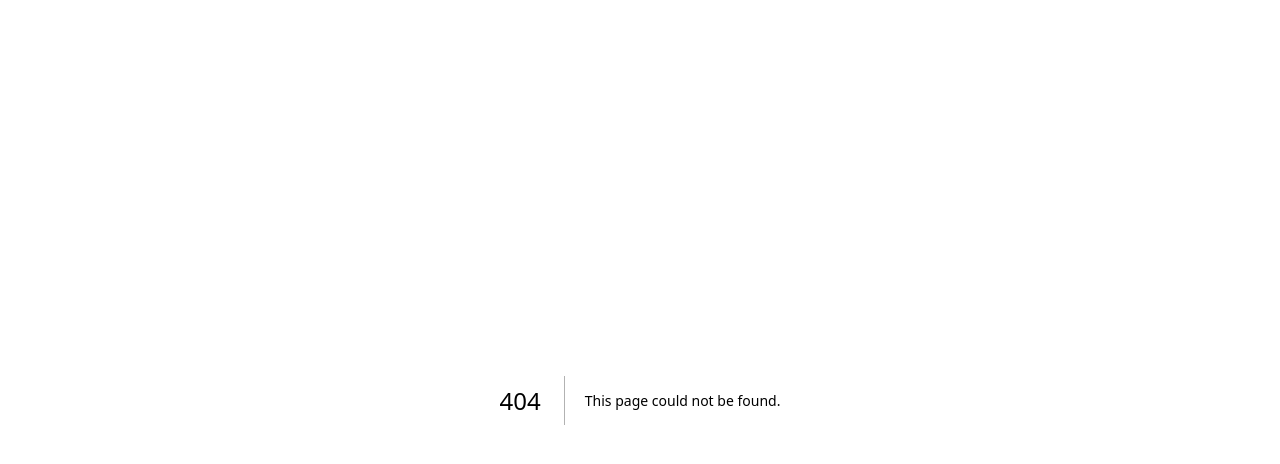
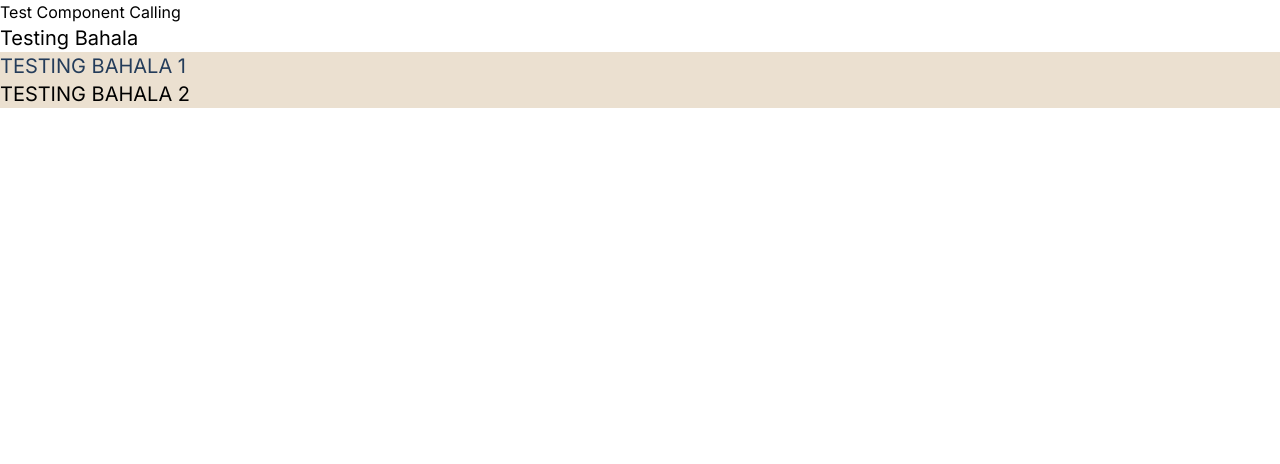
Before and after one commit to Ben-Sicat/Study_hub, a Next.js app in the folder frontend/: page /forget_password in a window 1280 px wide. Before the commit this address had no page. Shown: the top 464 px of the page. Built offline with nearby package versions, Linux system fonts and the light colour scheme.

Commit message:
Trials of the pages

```diff
--- /dev/null
+++ b/frontend/app/components/test.tsx
@@ -0,0 +1,14 @@
+import React from "react";
+
+function Teste() {
+  return (
+    //using class from tailwind
+    <div className="text-xl">
+      Testing Bahala
+      <div className="text-regal-blue  bg-bg">TESTING BAHALA 1</div>
+      <div className="bg-bg">TESTING BAHALA 2</div>
+    </div>
+  );
+}
+
+export default Teste;
--- /dev/null
+++ b/frontend/app/forget_password/page.tsx
@@ -0,0 +1,13 @@
+import React from "react";
+import Teste from "../components/test";
+
+function Page() {
+  return (
+    <div>
+      Test Component Calling
+      <Teste />
+    </div>
+  );
+}
+
+export default Page;
--- a/frontend/tailwind.config.ts
+++ b/frontend/tailwind.config.ts
@@ -15,7 +15,8 @@ const config: Config = {
         mobile: "360px",
       },
       colors: {
-        bg: "#FFFAF6",
+        'regal-blue': "#243c5a",
+        'bg': "#EBE0D0",
       },
     },
   },
```
Also changed, not shown: frontend/app/pages/forget_password/page.tsx (deleted).
